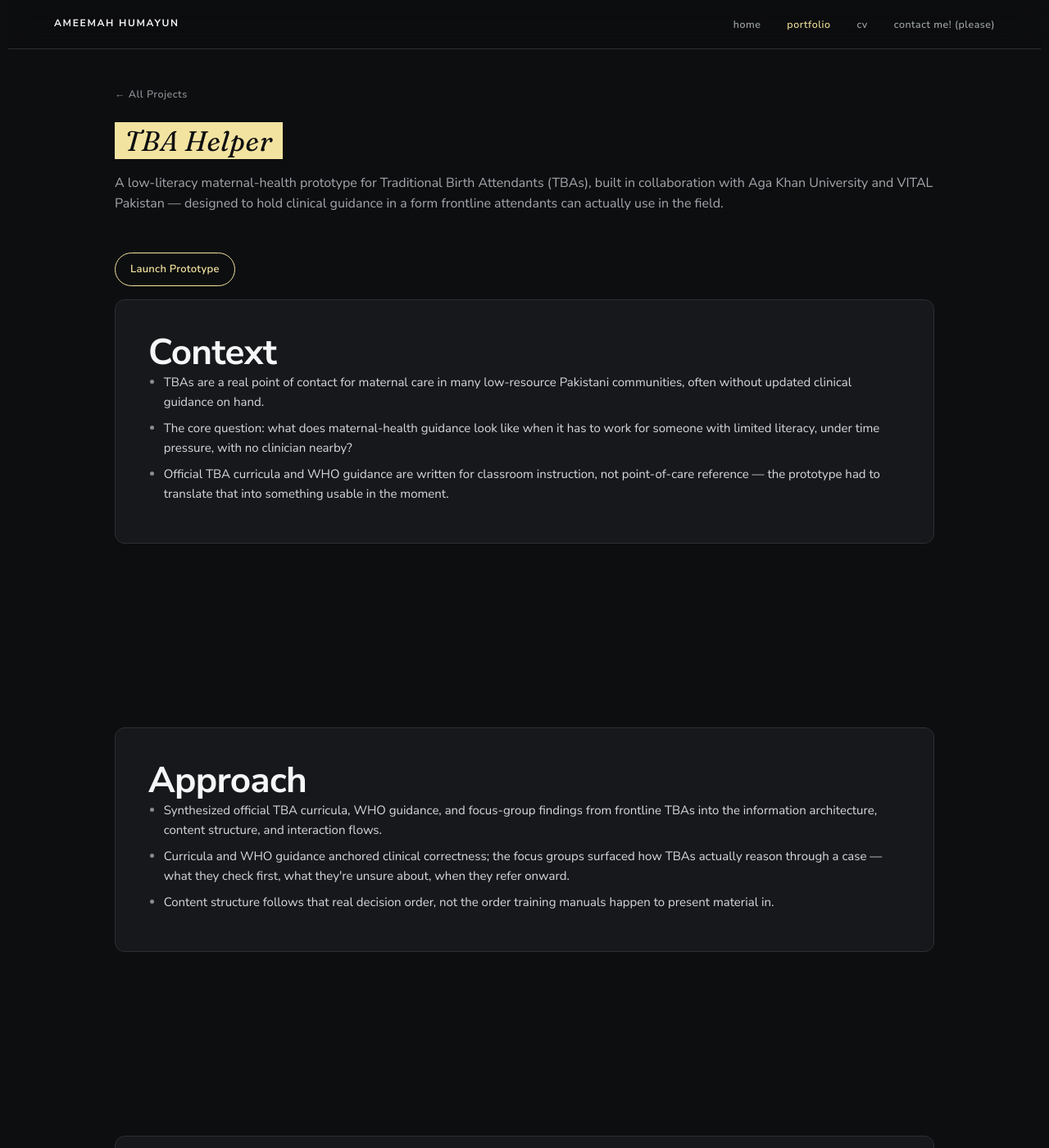
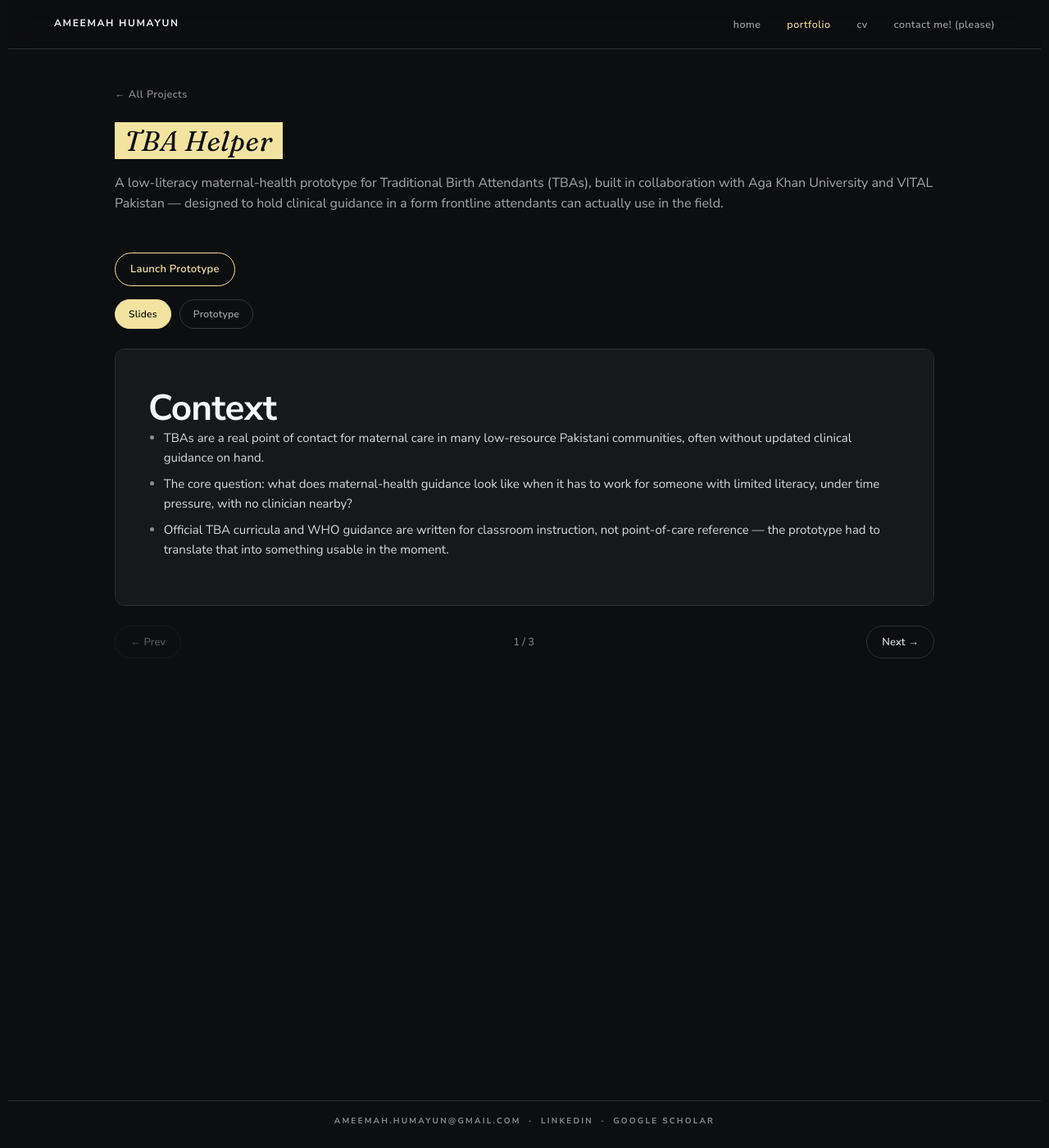
Before and after one commit to ameemahumayun/ameemahumayun.github.io, a Jekyll site: the page built from work/tba-maternal-health/index.html, in a window 1280 px wide and 1400 px high. Shown: the whole window at 82% size. Built offline with Jekyll 4.4.1, drawn with Linux system fonts in a browser that asks for light colours; some of the changed text lies outside the part shown.

Commit message:
Give TBA Helper a Slides/Prototype toggle; unify carousel component
Context, Approach, and Design considerations are now navigable slides
(Prev/Next, counter) inside a Slides/Prototype toggle, matching
Safarnama's pattern, instead of three stacked static blocks.

Rebuilt the carousel as a single generic panel-based component
(.carousel__panel, shown/hidden by index) that works for both image
decks and text slides, replacing the old JSON-array/single-<img>-swap
approach — Safarnama's slide markup is simpler as a result.

Also dropped loading="lazy" on the prototype iframe: sitting inside a
panel that starts hidden could keep a lazy iframe from ever loading in
some browsers, which was the likely cause of "the prototype doesn't
work" — confirmed it now loads its content whether Prototype is the
active tab from the start or switched to later.

```diff
--- a/assets/css/components.css
+++ b/assets/css/components.css
@@ -1326,6 +1326,15 @@ details[open] > .subaccordion__head .subaccordion__chev { transform: rotate(-135
   background: var(--color-bg);
 }
 .carousel__slide { display: block; width: 100%; height: auto; }
+.carousel__panel[hidden] { display: none; }
+/* Text-content panel (e.g. a "slide" of write-up, not a deck image). */
+.carousel__panel--text {
+  padding: var(--space-6) var(--space-5);
+  background: var(--color-bg-lift);
+}
+.carousel__panel--text h2 { margin-top: 0; }
+.carousel__panel--text ul.cv-list:last-child,
+.carousel__panel--text p:last-child { margin-bottom: 0; }
 .carousel__controls {
   display: flex;
   align-items: center;
@@ -1383,17 +1392,3 @@ details[open] > .subaccordion__head .subaccordion__chev { transform: rotate(-135
   width: 100%;
   height: 100%;
 }
-
-
-/* 29. SLIDE CARD (simple content "slide" — no deck image, just a
-   bordered, raised block so a project's write-up reads as a short set
-   of slides rather than continuous prose) ----------------------------- */
-.slide-card {
-  border: var(--hairline);
-  border-radius: 12px;
-  background: var(--color-bg-lift);
-  padding: var(--space-5);
-}
-.slide-card h2 { margin-top: 0; }
-.slide-card ul.cv-list:last-child,
-.slide-card p:last-child { margin-bottom: 0; }
--- a/assets/js/main.js
+++ b/assets/js/main.js
@@ -12,9 +12,9 @@
       which .view-panel is visible based on the clicked .view-toggle__btn's
       data-view. Progressive enhancement — if JS is off, every panel stays
       visible.
-   4. Slide-deck carousel. One image at a time with prev/next controls and
-      a counter, driven by a JSON array of image paths on the carousel
-      element's data-slides attribute.
+   4. Carousel. One .carousel__panel at a time (image slides or a plain
+      text/HTML block) with prev/next controls and a counter. Works for
+      any number of panels on any page with a .carousel element.
    ========================================================================== */
 
 (function () {
@@ -124,38 +124,32 @@
 (function () {
   "use strict";
 
-  const carousel = document.querySelector(".carousel");
-  if (!carousel) return; // page has no carousel
-
-  let slides;
-  try {
-    slides = JSON.parse(carousel.getAttribute("data-slides") || "[]");
-  } catch (e) {
-    slides = [];
-  }
-  if (!slides.length) return;
-
-  const img = carousel.querySelector(".carousel__slide");
+  const carousels = Array.from(document.querySelectorAll(".carousel"));
+  carousels.forEach((carousel) => {
+    const panels = Array.from(carousel.querySelectorAll(".carousel__panel"));
     const counter = carousel.querySelector(".carousel__counter");
     const prevBtn = carousel.querySelector(".carousel__btn--prev");
     const nextBtn = carousel.querySelector(".carousel__btn--next");
+    if (!panels.length || !counter || !prevBtn || !nextBtn) return;
+
     let index = 0;
 
     const render = () => {
-    img.src = slides[index];
-    counter.textContent = (index + 1) + " / " + slides.length;
+      panels.forEach((panel, i) => { panel.hidden = i !== index; });
+      counter.textContent = (index + 1) + " / " + panels.length;
       prevBtn.disabled = index === 0;
-    nextBtn.disabled = index === slides.length - 1;
+      nextBtn.disabled = index === panels.length - 1;
     };
 
     prevBtn.addEventListener("click", () => {
       if (index > 0) { index -= 1; render(); }
     });
     nextBtn.addEventListener("click", () => {
-    if (index < slides.length - 1) { index += 1; render(); }
+      if (index < panels.length - 1) { index += 1; render(); }
     });
 
     render();
+  });
 })();
 
 (function () {
--- a/work/tba-maternal-health/index.html
+++ b/work/tba-maternal-health/index.html
@@ -15,9 +15,17 @@ active: work
   </div>
 </header>
 
-<section class="section" id="context">
+<section class="section">
   <div class="container-wide">
-    <div class="slide-card">
+    <div class="view-toggle" role="tablist" aria-label="View toggle">
+      <button type="button" class="work-filter__btn is-active" data-view="slides">Slides</button>
+      <button type="button" class="work-filter__btn" data-view="prototype">Prototype</button>
+    </div>
+
+    <div class="view-panel" data-view="slides" style="margin-top:1.5rem;">
+      <div class="carousel">
+        <div class="carousel__viewport">
+          <div class="carousel__panel carousel__panel--text">
             <h2>Context</h2>
             <ul class="cv-list">
               <li>TBAs are a real point of contact for maternal care in many low-resource Pakistani communities, often without updated clinical guidance on hand.</li>
@@ -25,12 +33,7 @@ active: work
               <li>Official TBA curricula and WHO guidance are written for classroom instruction, not point-of-care reference — the prototype had to translate that into something usable in the moment.</li>
             </ul>
           </div>
-  </div>
-</section>
-
-<section class="section" id="approach">
-  <div class="container-wide">
-    <div class="slide-card">
+          <div class="carousel__panel carousel__panel--text" hidden>
             <h2>Approach</h2>
             <ul class="cv-list">
               <li>Synthesized official TBA curricula, WHO guidance, and focus-group findings from frontline TBAs into the information architecture, content structure, and interaction flows.</li>
@@ -38,12 +41,7 @@ active: work
               <li>Content structure follows that real decision order, not the order training manuals happen to present material in.</li>
             </ul>
           </div>
-  </div>
-</section>
-
-<section class="section" id="design">
-  <div class="container-wide">
-    <div class="slide-card">
+          <div class="carousel__panel carousel__panel--text" hidden>
             <h2>Design considerations</h2>
             <ul class="cv-list">
               <li><strong>Information overload</strong> — clinical guidance is dense by nature. The prototype had to surface only what's decision-relevant in the moment, deferring detail rather than presenting it all at once.</li>
@@ -53,17 +51,20 @@ active: work
             </ul>
           </div>
         </div>
-</section>
+        <div class="carousel__controls">
+          <button type="button" class="carousel__btn carousel__btn--prev" aria-label="Previous slide">&larr; Prev</button>
+          <div class="carousel__counter">1 / 3</div>
+          <button type="button" class="carousel__btn carousel__btn--next" aria-label="Next slide">Next &rarr;</button>
+        </div>
+      </div>
+    </div>
 
-<section class="section" id="preview">
-  <div class="container-wide">
-    <h2>Preview</h2>
-    <p>The prototype below is the live, interactive build — the same one linked at the top of this page.</p>
-
-    <div class="carousel__viewport" style="margin-top:2rem;">
-      <iframe src="{{ '/prototypes/tba-maternal-health/' | relative_url }}" title="TBA Helper" loading="lazy" style="width:100%;height:900px;border:0;display:block;background:var(--color-bg);"></iframe>
+    <div class="view-panel" data-view="prototype" hidden style="margin-top:1.5rem;">
+      <div class="carousel__viewport">
+        <iframe src="{{ '/prototypes/tba-maternal-health/' | relative_url }}" title="TBA Helper" style="width:100%;height:900px;border:0;display:block;background:var(--color-bg);"></iframe>
         <button type="button" class="carousel__btn carousel__btn--fullscreen" aria-label="View fullscreen">&#9974; Fullscreen</button>
       </div>
       <p style="margin-top:1rem;"><a class="link-teal" href="{{ '/prototypes/tba-maternal-health/' | relative_url }}" target="_blank" rel="noopener">Open the prototype in its own tab &rarr;</a></p>
     </div>
+  </div>
 </section>
```
Also changed, not shown: work/safarnama/index.html (+7 -2 lines). Lines whose indentation alone changed are shown as unchanged.
